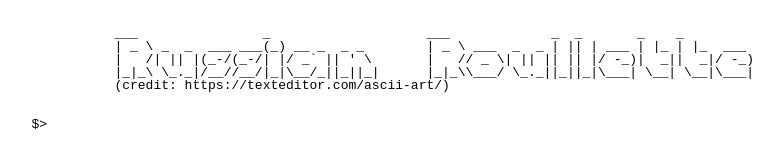
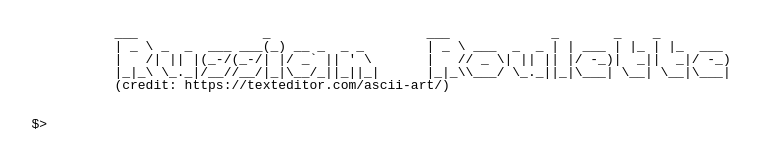
Before and after one commit to khanhhua/russian-roulette, a plain HTML site: page static/index.html in a window 1280 px wide. Shown: the whole page, without its empty margins (188-971 px from the left). Drawn offline with Linux system fonts and the light colour scheme.

Commit message:
Fix typos

```diff
--- a/static/index.html
+++ b/static/index.html
@@ -1,16 +1,16 @@
 <html>
   <head>
-    <title>Russian Roullette</title>
+    <title>Russian Roulette</title>
     <link rel="stylesheet" href="/reset.min.css" />
     <link rel="stylesheet" href="/style.css" />
   </head>
   <body>
     <div class="container">
       <div class="header">
-        ___                _                    ___             _  _       _    _
-        | _ \ _  _  ___ ___(_) __ _  _ _        | _ \ ___  _  _ | || | ___ | |_ | |_  ___
-        |   /| || |(_-/(_-/| |/ _` || ' \       |   // _ \| || || || |/ -_)|  _||  _|/ -_)
-        |_|_\ \_._|/__//__/|_|\__/_||_||_|      |_|_\\___/ \_._||_||_|\___| \__| \__|\___|
+        ___                _                    ___             _       _    _
+        | _ \ _  _  ___ ___(_) __ _  _ _        | _ \ ___  _  _ | | ___ | |_ | |_  ___
+        |   /| || |(_-/(_-/| |/ _` || ' \       |   // _ \| || || |/ -_)|  _||  _|/ -_)
+        |_|_\ \_._|/__//__/|_|\__/_||_||_|      |_|_\\___/ \_._||_|\___| \__| \__|\___|
         (credit: https://texteditor.com/ascii-art/)
       </div>
       <output class="w-100" id="repl-output"></output>
```
Also changed, not shown: 2 other files.
